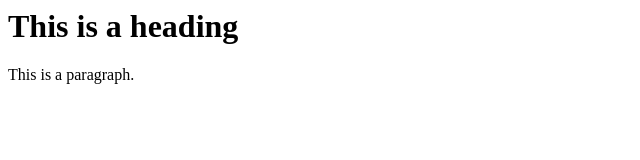
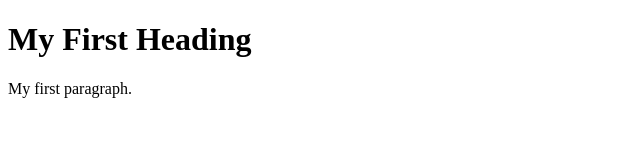
Before and after one commit to MisterToaCarney/computing-portfolio, a plain HTML site: page index.html in a window 1280 px wide. Shown: the whole page, without its empty margins (0-640 px from the left). Drawn offline with Linux system fonts and the light colour scheme.

Commit message:
Used a boilerplate

```diff
--- a/index.html
+++ b/index.html
@@ -1,4 +1,13 @@
-<h1>This is a heading</h1>
-<p>
-  This is a paragraph.
-</p>
+<!DOCTYPE html>
+<html>
+<head>
+  <title>A Website</title>
+</head>
+<body>
+
+  <h1>My First Heading</h1>
+  <p>
+    My first paragraph.
+  </p>
+</body>
+</html>
```
